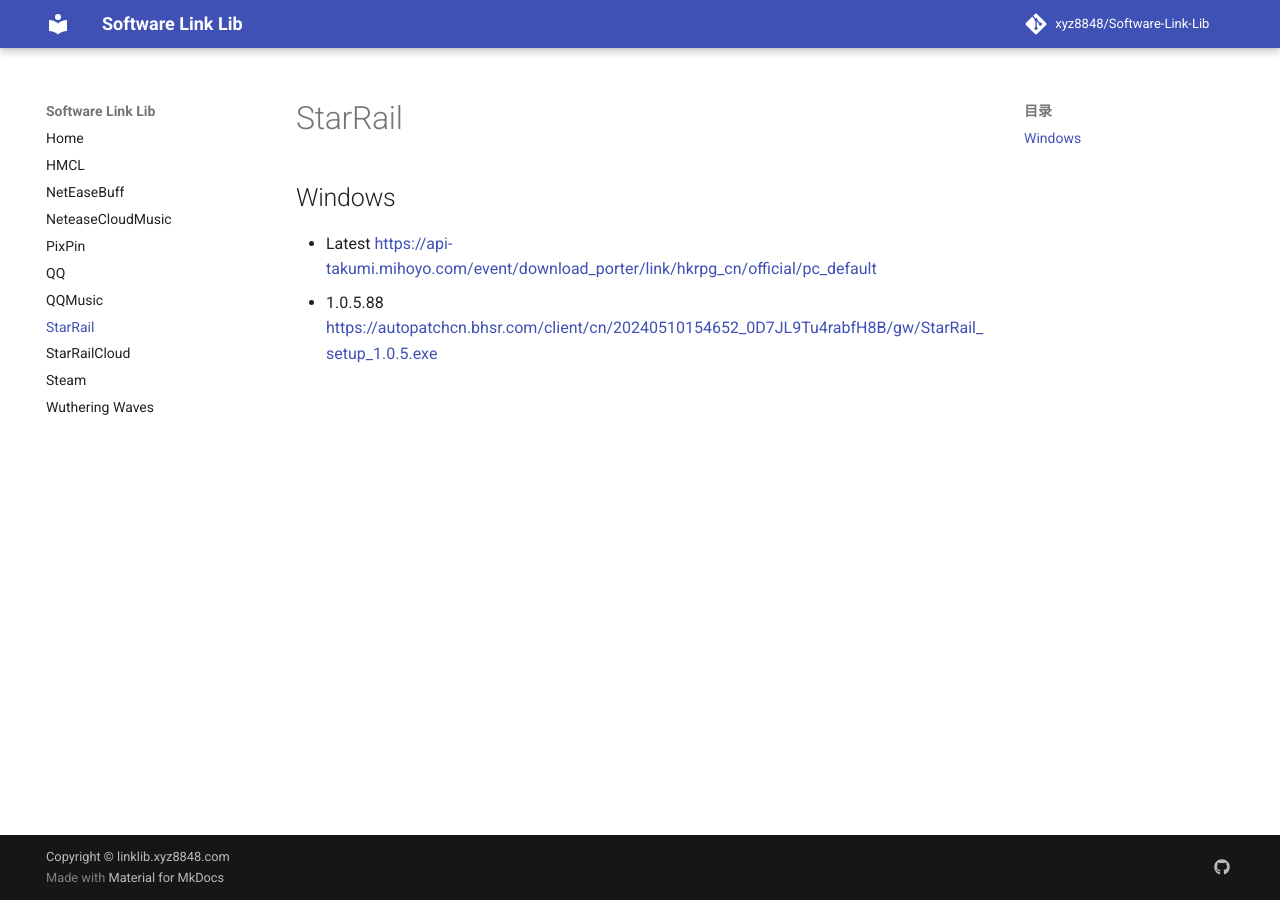
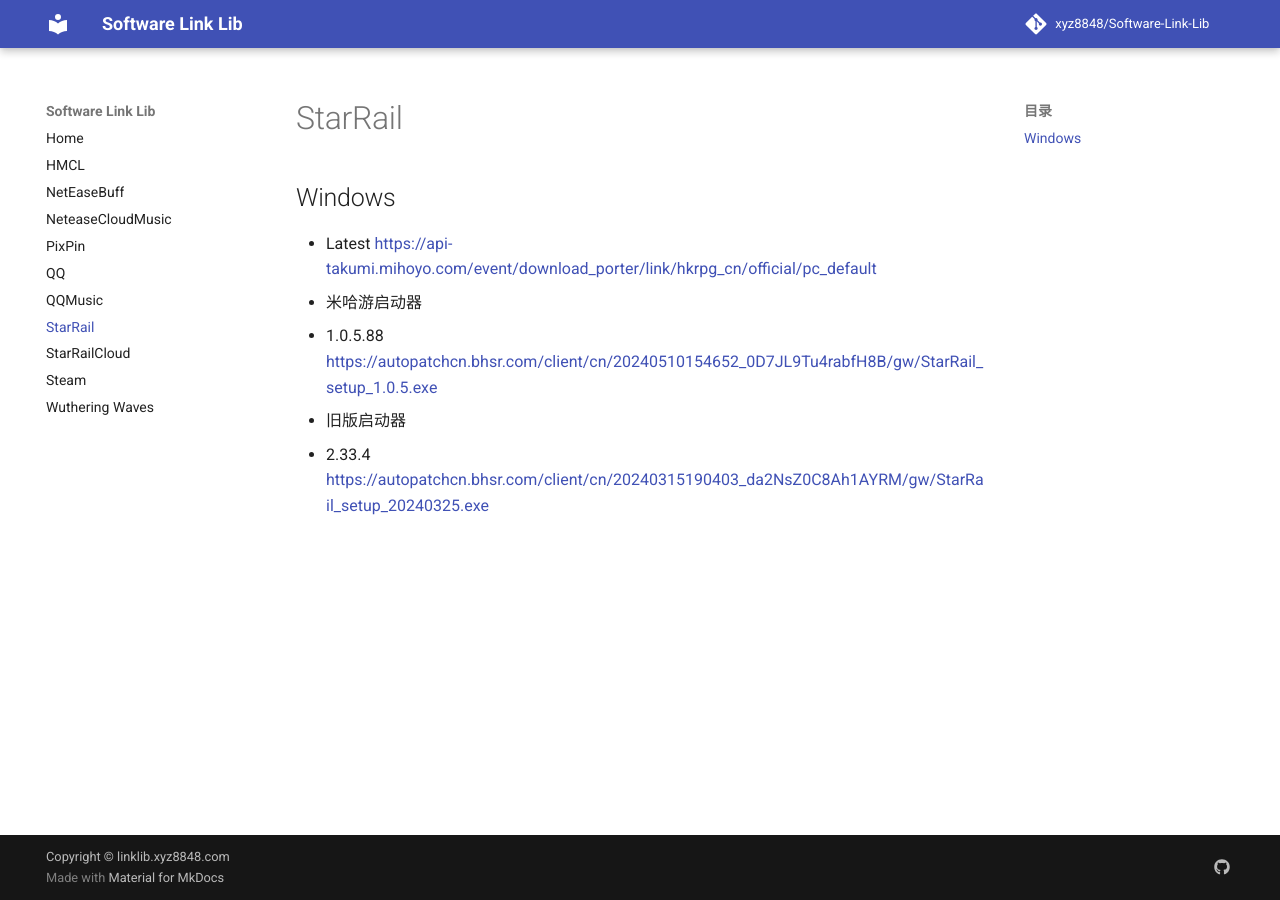
Before and after one commit to xyz8848/Software-Link-Lib, an MkDocs documentation site: the page built from docs/StarRail.md, in a window 1280 px wide. Built offline with MkDocs 1.6.1 and Material for MkDocs 9.7.7, drawn with Linux system fonts in a browser that asks for light colours; comment, search, counter and statistics services are not loaded.

Commit message:
Update StarRail.md

```diff
--- a/docs/StarRail.md
+++ b/docs/StarRail.md
@@ -2,4 +2,7 @@
 
 ## Windows
 - Latest [https://api-takumi.mihoyo.com/event/download_porter/link/hkrpg_cn/official/pc_default](https://api-takumi.mihoyo.com/event/download_porter/link/hkrpg_cn/official/pc_default)
-- 1.0.5.88 [https://autopatchcn.bhsr.com/client/cn/20240510154652_0D7JL9Tu4rabfH8B/gw/StarRail_setup_1.0.5.exe](https://autopatchcn.bhsr.com/client/cn/20240510154652_0D7JL9Tu4rabfH8B/gw/StarRail_setup_1.0.5.exe)
+- 米哈游启动器
+  - 1.0.5.88 [https://autopatchcn.bhsr.com/client/cn/20240510154652_0D7JL9Tu4rabfH8B/gw/StarRail_setup_1.0.5.exe](https://autopatchcn.bhsr.com/client/cn/20240510154652_0D7JL9Tu4rabfH8B/gw/StarRail_setup_1.0.5.exe)
+- 旧版启动器
+  - 2.33.4 [https://autopatchcn.bhsr.com/client/cn/20240315190403_da2NsZ0C8Ah1AYRM/gw/StarRail_setup_20240325.exe](https://autopatchcn.bhsr.com/client/cn/20240315190403_da2NsZ0C8Ah1AYRM/gw/StarRail_setup_20240325.exe)
```
